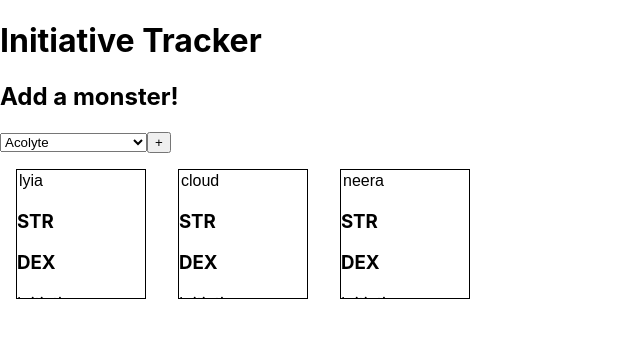
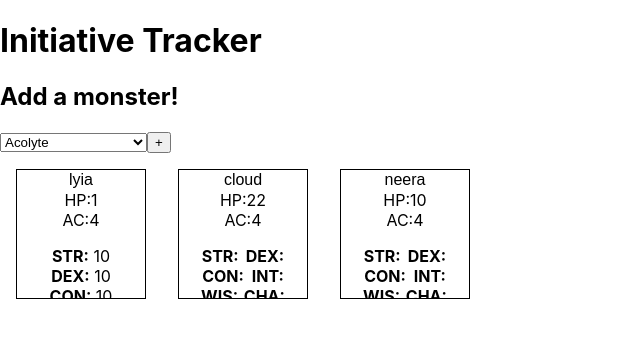
Before and after one commit to billbaincodes/dnd5e-initiative-tracker, a React (Create React App) app: page / in a window 1280 px wide. Shown: the top 338 px of the page, without its empty margins (0-640 px from the left). Built offline with nearby package versions, Linux system fonts and the light colour scheme.

Commit message:
Add remove character function, reinstall node modules, add stats to charactercard

```diff
--- a/src/App.css
+++ b/src/App.css
@@ -8,6 +8,9 @@
 }
 
 .character-card {
+  display: flex;
+  flex-direction: column;
+  align-items: center;
   width: 8rem;
   height: 8rem;
   border: 1px solid black;
@@ -17,11 +20,26 @@
 }
 
 .character-card:hover {
-  height: 14rem;
-  width: 14rem;
+  height: 15rem;
+  width: 15rem;
+  overflow: scroll;
+}
+
+.stat-block {
+  display: flex;
+  flex-wrap: wrap;
+  justify-content: space-around;
+  padding: 1rem;
+  width: 70%;
+}
+
+.stat {
+
 }
 
 input {
+  text-align: center;
+  width: 100%;
   font-size: 1rem;
   border: none;
   -webkit-highlight-color: none;
--- a/src/components/CharacterCard.js
+++ b/src/components/CharacterCard.js
@@ -1,15 +1,29 @@
 import React from 'react'
 
-const CharacterCard = ({ data, nameSetter, initSetter, initSorter }) => {
+const CharacterCard = ({ data, nameSetter, initSetter, initSorter, removeCharacter }) => {
 
 
   return(
     <div className="character-card">
       <input id={data.id} onChange={(event) => nameSetter(event)} value={data.name}></input>
-      <h3>STR</h3>
-      <h3>DEX</h3>
+      <span>HP:{data.hit_points}</span>
+      <span>AC:{data.armor_class}</span>
+      <div className="stat-block">
+        <span className="stat"><b>STR:</b> {data.strength}</span>
+        <span className="stat"><b>DEX:</b> {data.dexterity}</span>
+        <span className="stat"><b>CON:</b> {data.constitution}</span>
+        <span className="stat"><b>INT:</b> {data.intelligence}</span>
+        <span className="stat"><b>WIS:</b> {data.wisdom}</span>
+        <span className="stat"><b>CHA:</b> {data.charisma}</span>
+      </div>
+      <div>
+      <div>Conditions</div>
+      <textarea></textarea>
+      </div>
+
       <label>Initiative</label>
       <input id={data.id} onBlur={initSorter} onChange={(event) => initSetter(event)} value={data.init}></input>
+      <button id={data.id} onClick={(event) => removeCharacter(event)}>Remove character</button>
     </div>
   )
 }
--- a/src/components/Tracker.js
+++ b/src/components/Tracker.js
@@ -5,9 +5,14 @@ class Tracker extends Component {
 
   state = {
     characterData: [
-      { id: 1, name: "lyia", HP: 1, init: 20 },
-      { id: 2, name: "neera", HP: 10, init: 5 },
-      { id: 3, name: "cloud", HP: 22, init: 10 }
+      { id: 1, name: "lyia", hit_points: 1, armor_class: 4, init: 20, "strength": 10,
+      "dexterity": 10,
+      "constitution": 10,
+      "intelligence": 10,
+      "wisdom": 14,
+      "charisma": 11, },
+      { id: 2, name: "neera", hit_points: 10, armor_class: 4, init: 5 },
+      { id: 3, name: "cloud", hit_points: 22, armor_class: 4, init: 10 }
     ],
     monsterList: [
       {
@@ -183,11 +188,13 @@ class Tracker extends Component {
 
   newCharacter = () => {
 
-    let lastId = this.state.characterData.map(character => {
-      return character.id
-    }).sort(function(a, b) {return a - b}).pop()
-
-
+    //Generate Id by incrementing highest current ID. Init at 0 if no characters present
+    let lastId = 0
+    if (this.state.characterData.length) {
+      lastId = this.state.characterData.map(character => {
+        return character.id
+      }).sort(function(a, b) {return a - b}).pop()
+    }
 
     this.state.characterData.push({
       id: lastId+1,
@@ -197,6 +204,13 @@ class Tracker extends Component {
     })
 
     this.initSorter()
+  }
+
+  //Removes character by filtering through characterData arr
+  removeCharacter = (event) => {
+    let characterId = parseInt(event.target.id)
+    let newList = this.state.characterData.filter(character => character.id !== characterId)
+    this.setState({characterData : newList})
   }
 
   render() {
@@ -218,6 +232,7 @@ class Tracker extends Component {
             nameSetter={this.nameSetter}
             initSetter={this.initSetter}
             initSorter={this.initSorter}
+            removeCharacter={this.removeCharacter}
             data={character}
           />
         ))}
```
Also changed, not shown: 1 other file (tests, documents, lock files or other folders).
